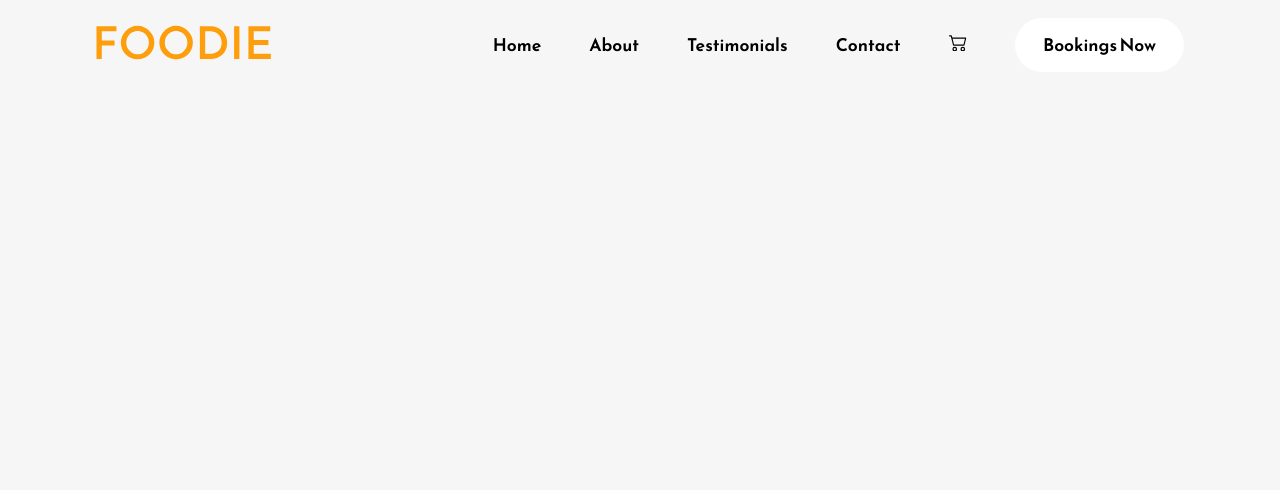
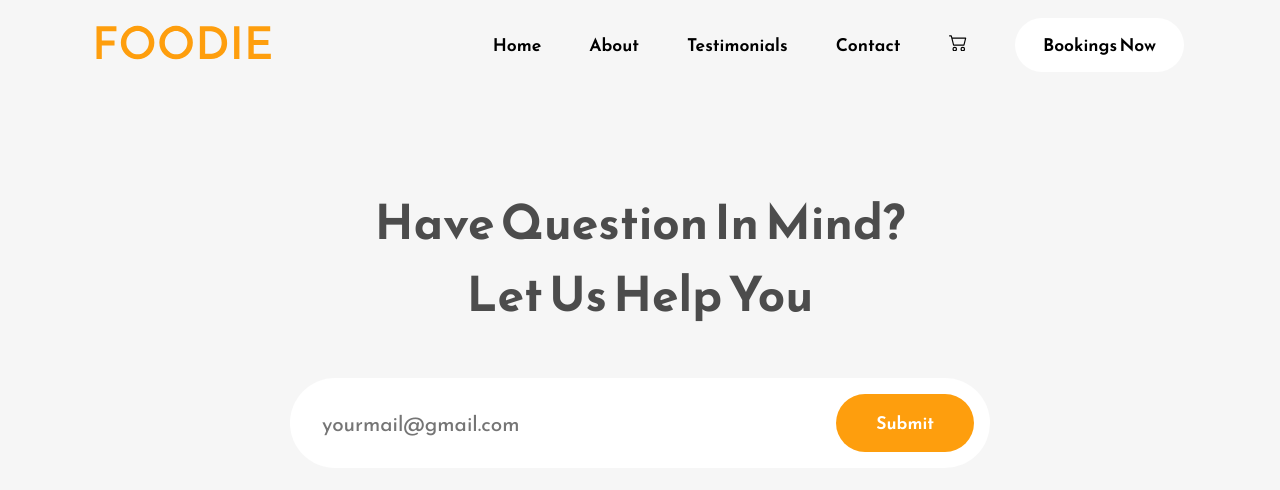
Before and after one commit to sathish0305/Restaurant-app, a React (Create React App) app: page /contact in a window 1280 px wide. Shown: the top 490 px of the page. Built offline with nearby package versions, Linux system fonts and the light colour scheme.

Commit message:
contact section commit

```diff
--- a/src/App.js
+++ b/src/App.js
@@ -4,6 +4,7 @@ import Home from './component/Home';
 import { Route, Routes } from 'react-router-dom';
 import NavigationBar from './component/NavigationBar';
 import Testimonials from './component/Testimonials';
+import Contact from './component/Contact';
 
 
 function App() {
@@ -14,6 +15,7 @@ function App() {
         <Route path='/' element={<Home />} />
         <Route path='/about' element={<About />} />
         <Route path='/testimonials' element={<Testimonials />} />
+        <Route path='/contact' element={<Contact />}/>
       </Routes>
     </div>
   );
--- /dev/null
+++ b/src/component/Contact.js
@@ -0,0 +1,22 @@
+import React from 'react'
+
+function Contact() {
+  return (
+    <div>
+      <div className='contact-page-wrapper'>
+        <h1 className='primary-heading'>
+            Have Question In Mind?
+        </h1>
+        <h1 className='primary-heading'>Let Us Help You</h1>
+        <div className="contact-form-container">
+            <input type="text" placeholder='yourmail@gmail.com'/>
+            <button className='secondary-button'>
+                Submit
+            </button>
+        </div>
+      </div>
+    </div>
+  )
+}
+
+export default Contact
--- a/src/component/NavigationBar.jsx
+++ b/src/component/NavigationBar.jsx
@@ -49,7 +49,7 @@ function NavigationBar() {
                 <Link to="/">Home</Link>
                 <Link to="/about">About</Link>
                 <Link to="/testimonials">Testimonials</Link>
-                <a href="">Contact</a>
+                <Link to="/contact">Contact</Link>
                 <a href="">
                   <BsCart2 className="navbar-cart-icon" />
                 </a>
--- a/src/component/Testimonials.js
+++ b/src/component/Testimonials.js
@@ -1,6 +1,7 @@
 import React from 'react'
 import ProfilePic from '../assets/john-doe-image.png'
 import { AiFillStar } from "react-icons/ai";
+import Contact from './Contact';
 
 function Testimonials() {
   return (
@@ -23,6 +24,7 @@ function Testimonials() {
             <h1 className='primary-subheading'>Walter White</h1>
         </div>
       </div>
+      <Contact />
     </div>
   )
 }
```
